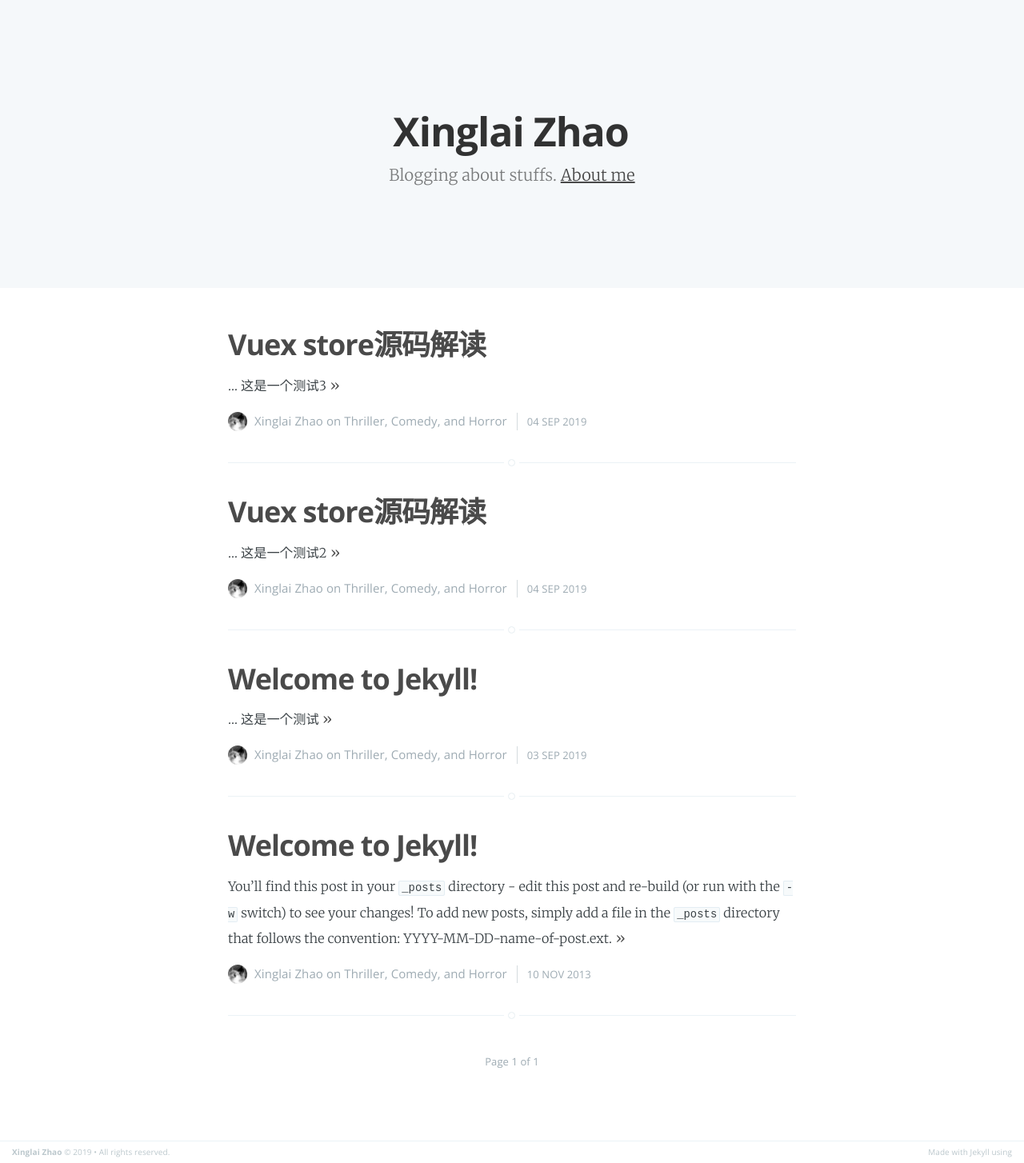
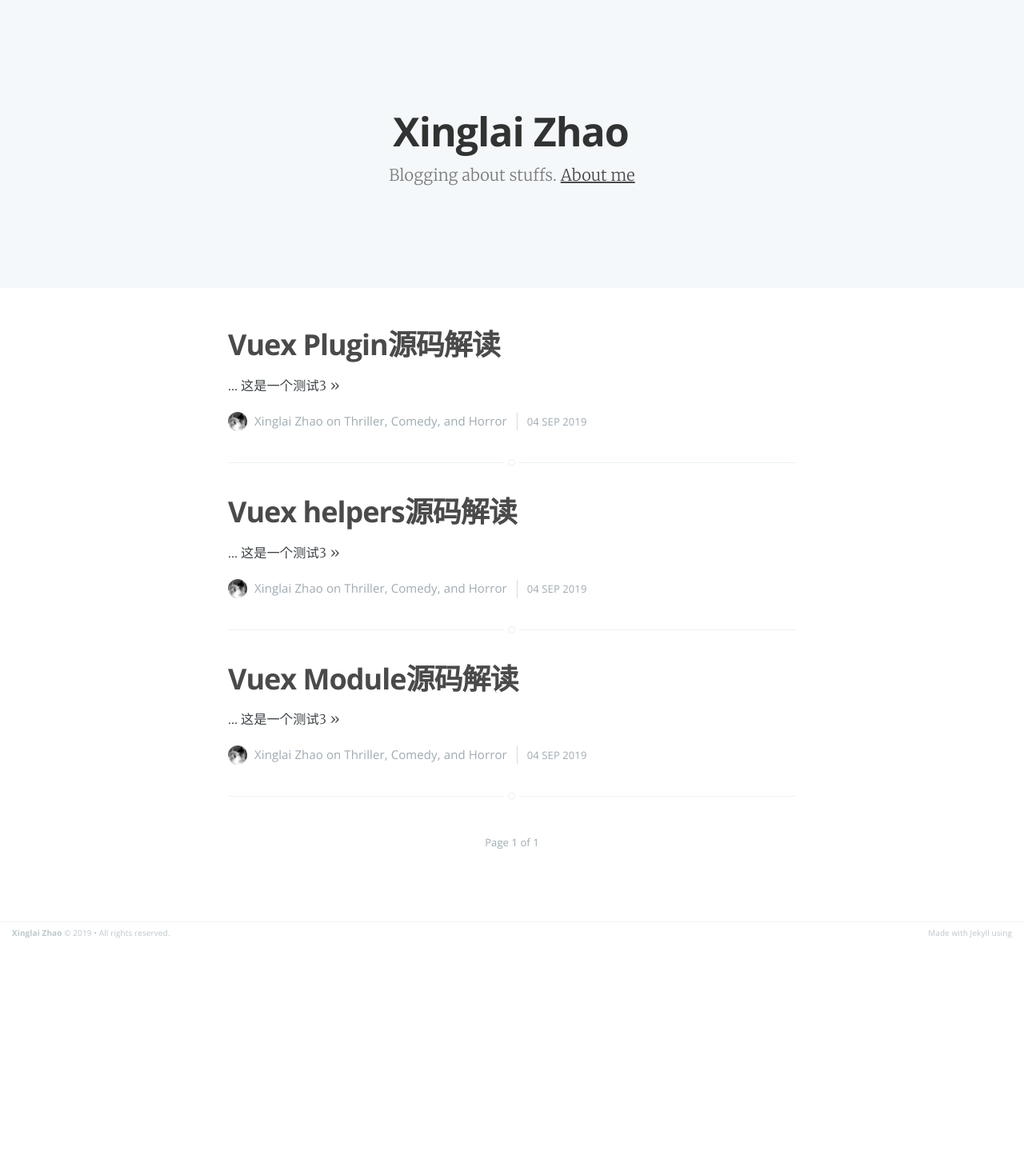
Before and after one commit to i-zxl/i-zxl-i-zxl.github.io, a Jekyll site: the page built from index.html, in a window 1280 px wide. Shown: the whole page at 80% size. Built offline with Jekyll 4.4.1, drawn with Linux system fonts in a browser that asks for light colours; the list of posts is cut into pages by our own code; after the commit the page ends 1180 px from its top, so only the background shows below that.

Commit message:
add vuex file

```diff
--- a/_posts/2013-11-10-welcome-to-jekyll.markdown
+++ /dev/null
@@ -1,24 +0,0 @@
----
-layout: post
-title:  "Welcome to Jekyll!"
-date:   2013-11-10 10:18:00
-categories: Thriller Comedy Horror
----
-
-You'll find this post in your `_posts` directory - edit this post and re-build (or run with the `-w` switch) to see your changes!
-To add new posts, simply add a file in the `_posts` directory that follows the convention: YYYY-MM-DD-name-of-post.ext.
-
-Jekyll also offers powerful support for code snippets:
-
-{% highlight ruby %}
-def print_hi(name)
-  puts "Hi, #{name}"
-end
-print_hi('Tom')
-#=> prints 'Hi, Tom' to STDOUT.
-{% endhighlight %}
-
-Check out the [Jekyll docs][jekyll] for more info on how to get the most out of Jekyll. File all bugs/feature requests at [Jekyll's GitHub repo][jekyll-gh].
-
-[jekyll-gh]: https://github.com/mojombo/jekyll
-[jekyll]:    http://jekyllrb.com
--- a/_posts/2019-09-03-example.md
+++ /dev/null
@@ -1,8 +0,0 @@
----
-layout: post
-title:  "Welcome to Jekyll!"
-date:   2019-09-03 15:00:00
-categories: Thriller Comedy Horror
----
-...
-这是一个测试
```
Also changed, not shown: _posts/2019-09-04-vuex源码分析<2>.md (+1 -1 lines), _posts/2019-09-04-vuex源码分析<3>.md (renamed from _posts/2019-09-04-vuex源码分析<1>.md, +2 -2 lines), _posts/2019-09-04-vuex源码分析<4>.md (added, +8 -0 lines).
